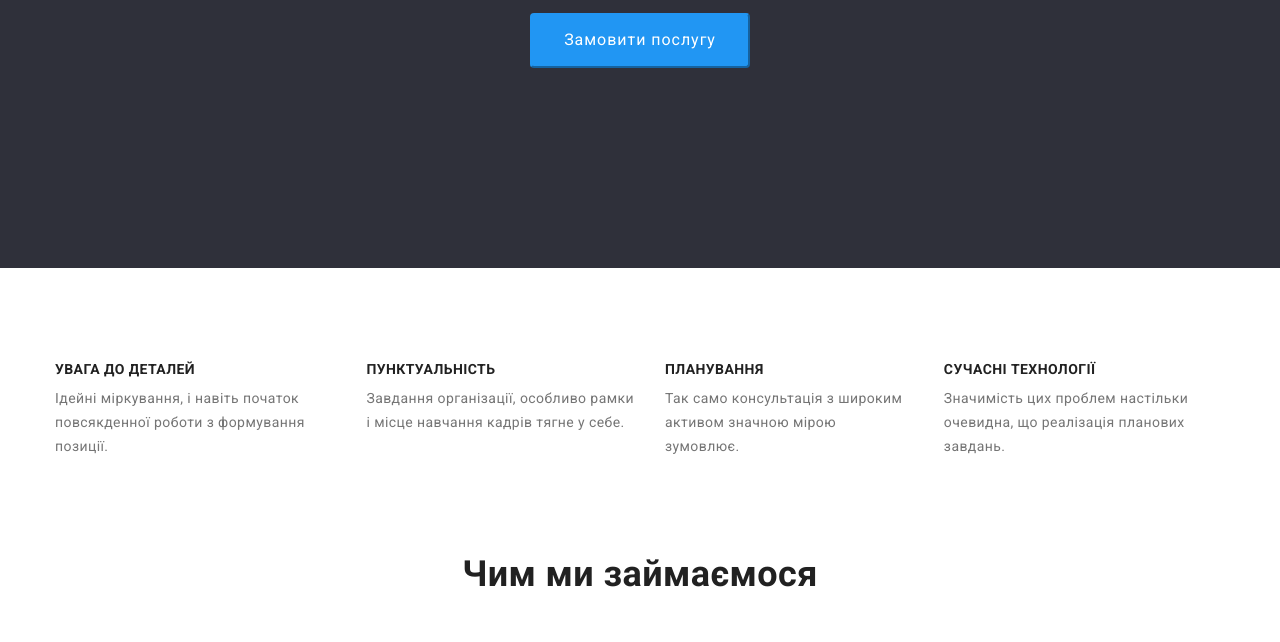
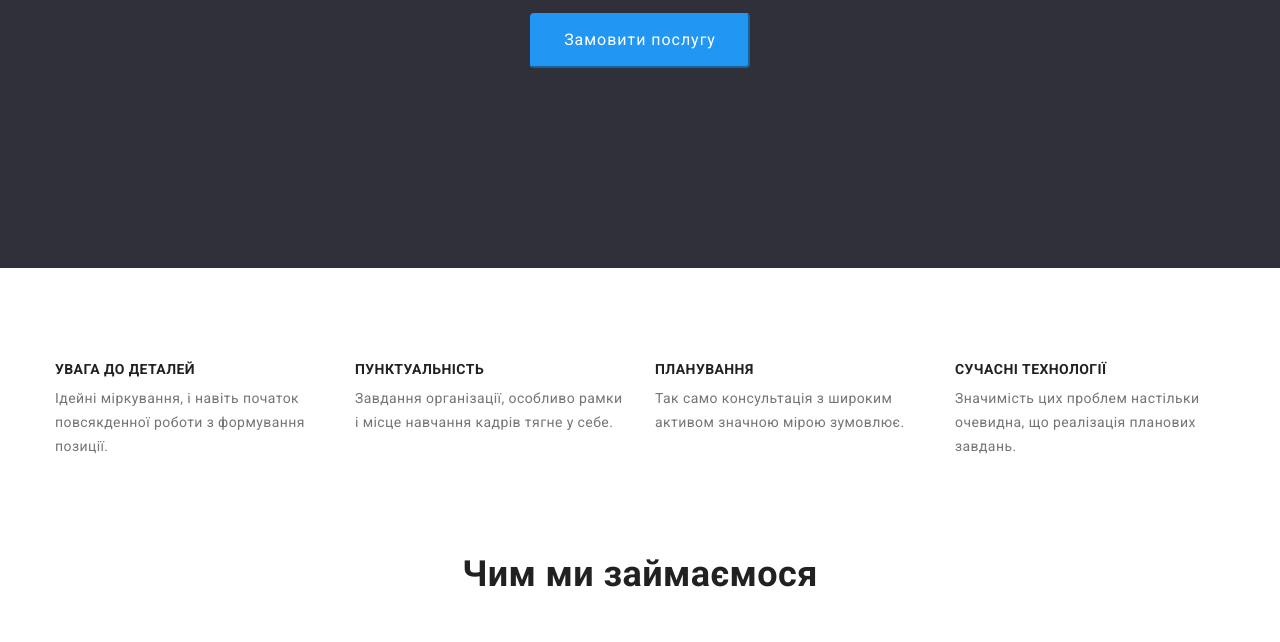
Before and after one commit to KonstantinYevchuk/goit-markup-hw-03, a plain HTML site: page index.html in a window 1280 px wide. Shown: the part 421-1063 px from the top of the page. Drawn offline with nearby package versions, Linux system fonts and the light colour scheme.

Commit message:
refresh CSS

```diff
--- a/css/styles.css
+++ b/css/styles.css
@@ -179,6 +179,9 @@ p {
 .list-features li:not(:last-child) {
   margin-right: 30px;
 }
+.item-features {
+  width: 270px;
+}
 .list-features h3 {
   font-size: 14px;
   line-height: 1.14;
--- a/index.html
+++ b/index.html
@@ -49,27 +49,27 @@
         <div class="container">
           <h2 class="section-title">Наші переваги</h2>
           <ul class="list-features">
-            <li>
+            <li class="item-features">
               <h3>УВАГА ДО ДЕТАЛЕЙ</h3>
               <p>
                 Ідейні міркування, і навіть початок повсякденної роботи з
                 формування позиції.
               </p>
             </li>
-            <li>
+            <li class="item-features">
               <h3>ПУНКТУАЛЬНІСТЬ</h3>
               <p>
                 Завдання організації, особливо рамки і місце навчання кадрів
                 тягне у себе.
               </p>
             </li>
-            <li>
+            <li class="item-features">
               <h3>ПЛАНУВАННЯ</h3>
               <p>
                 Так само консультація з широким активом значною мірою зумовлює.
               </p>
             </li>
-            <li>
+            <li class="item-features">
               <h3>СУЧАСНІ ТЕХНОЛОГІЇ</h3>
               <p>
                 Значимість цих проблем настільки очевидна, що реалізація
```
